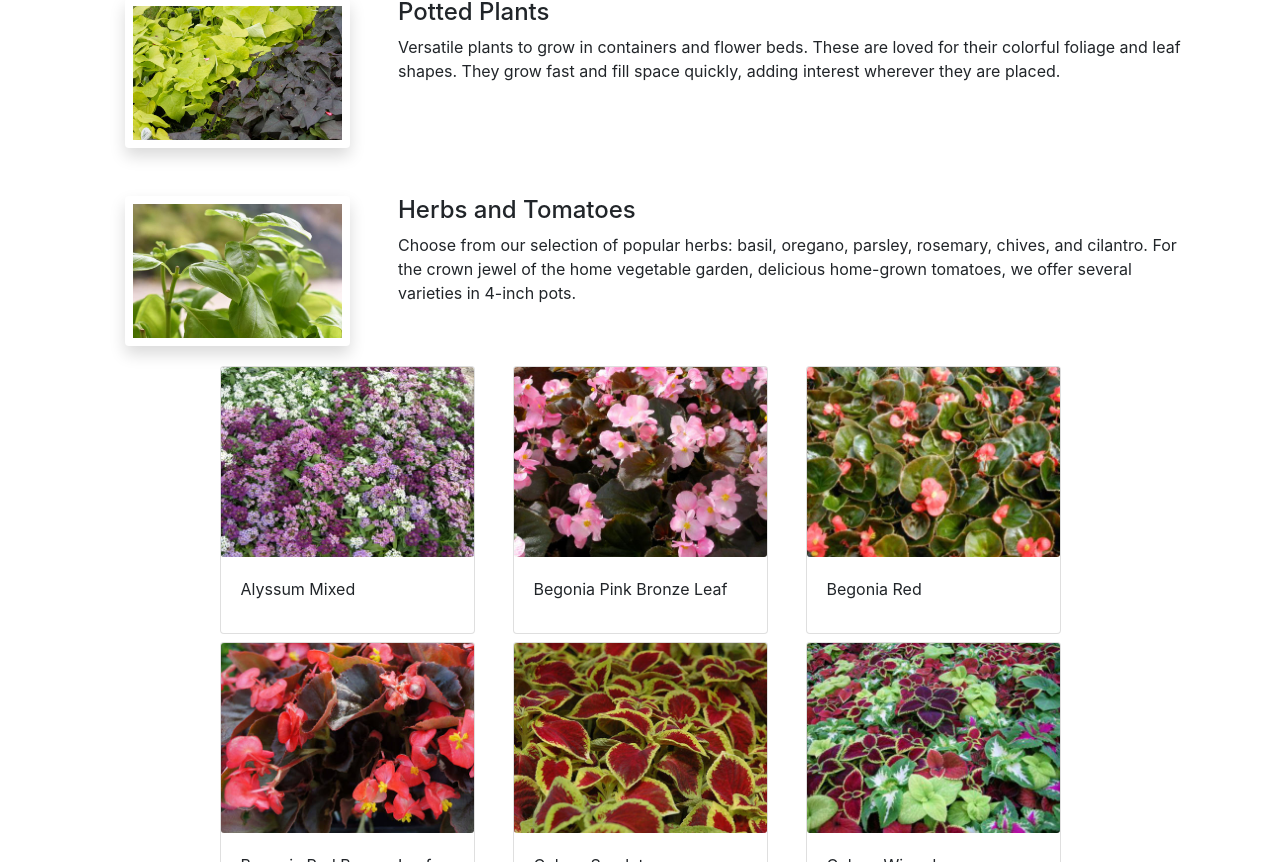
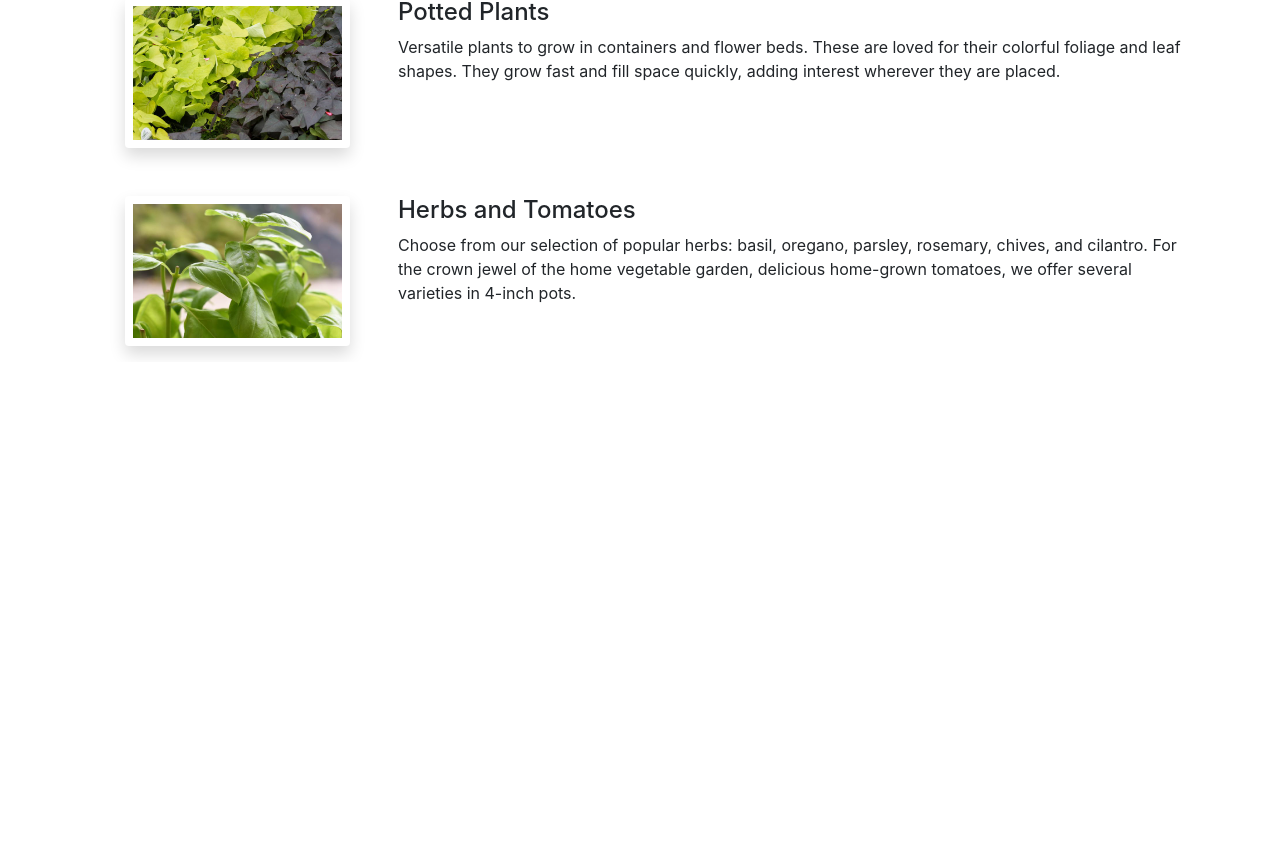
Before and after one commit to betsystevens/flowersale, a React (Create React App) app: page /home in a window 1280 px wide. Shown: the part 768-1630 px from the top of the page. After the commit the page ends 1130 px from the top, so only its background shows below. Built offline with nearby package versions, Linux system fonts and the light colour scheme.

Commit message:
added router

```diff
--- a/src/App.js
+++ b/src/App.js
@@ -1,23 +1,16 @@
 import React from 'react';
-import Header from './components/Header';
-import FlowerGroups from './components/FlowerGroups';
-import FlowerCards from './components/FlowerCards';
-import { FLOWERS } from './shared/flowers';
-import { FLATS } from './shared/flats';
+import Main from './components/Main';
 import './App.css';
+import { BrowserRouter } from 'react-router-dom';
 
 
 function App(props) {
-  const data = {
-    flowers : FLOWERS,
-    flats : FLATS
-  }
     return (
+      <BrowserRouter>
       <div className="App">
-        <Header />
-        <FlowerGroups flowers={data.flowers}/>
-        <FlowerCards flats={data.flats}/>
+        <Main />
       </div>
+      </BrowserRouter>
     );
   }
 
```
